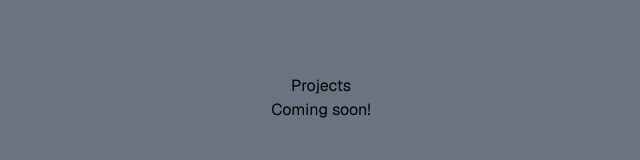
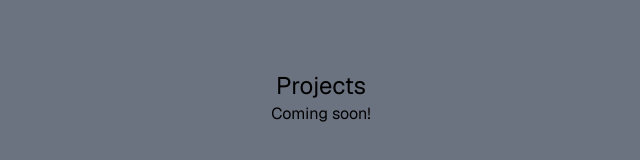
Before and after one commit to Emonora/portfolio, a Next.js app: page /projects in a window 1280 px wide. Shown: the part 302-462 px from the top of the page, without its empty margins (319-959 px from the left). Built offline with nearby package versions, Linux system fonts and the light colour scheme.

Commit message:
changed the page

```diff
--- a/src/app/projects/page.tsx
+++ b/src/app/projects/page.tsx
@@ -3,7 +3,7 @@
 export default function ProjectsPage() {
   return (
     <main className="bg-gray-500 text-black items-center justify-center h-screen w-screen flex flex-col">
-      <h1>Projects</h1>
+      <h1 className="text-primary text-2xl">Projects</h1>
       <p>Coming soon!</p>
     </main>
   );
```
